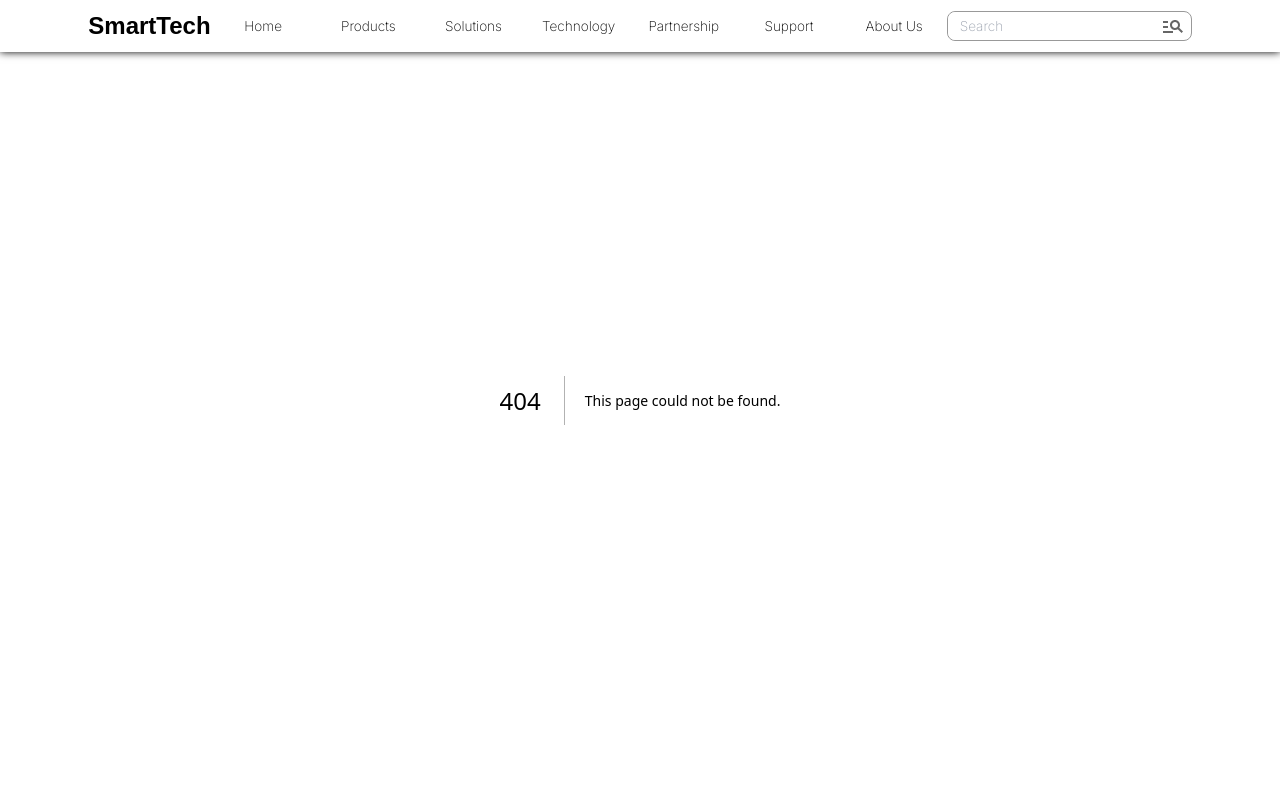
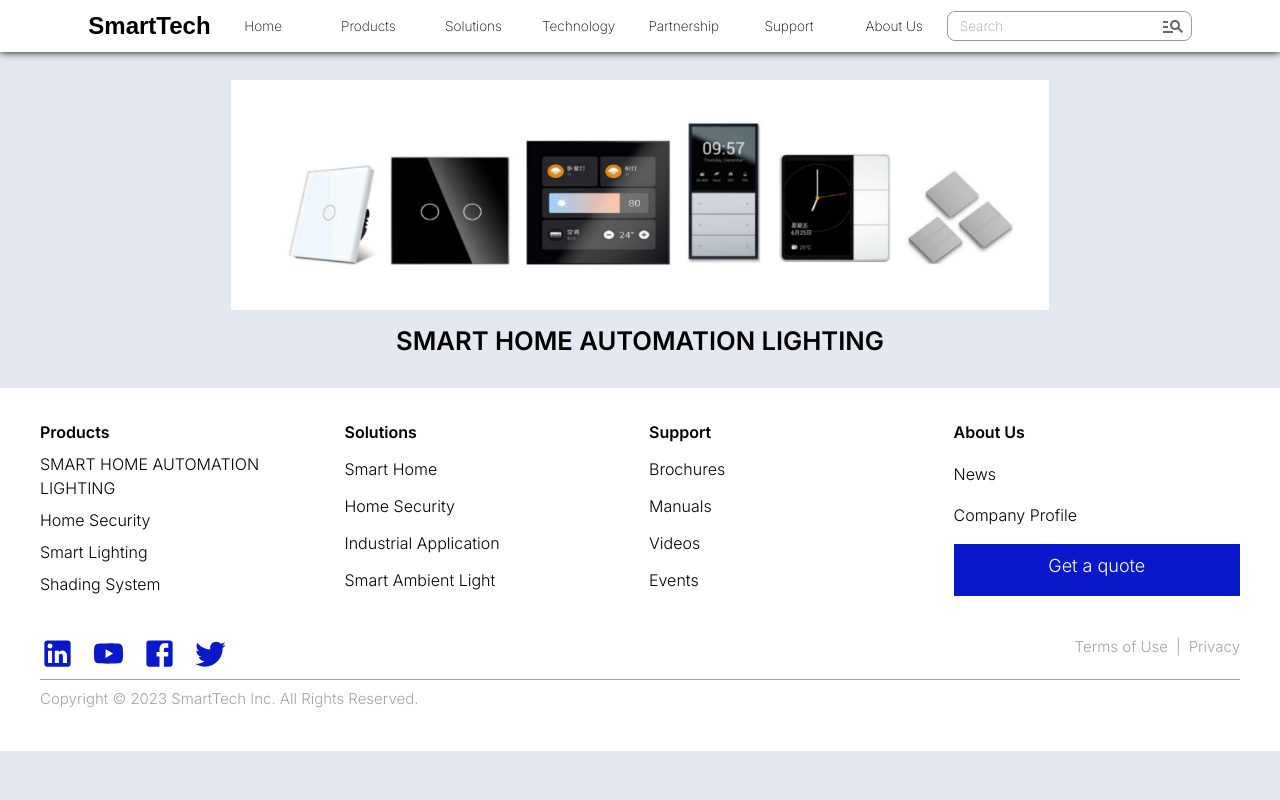
Before and after one commit to vrrayz/smarttech, a Next.js app: page /products/categories/smart_home_automation_lighting in a window 1280 px wide. Before the commit this address had no page. Shown: the top 800 px of the page. Built offline with nearby package versions, Linux system fonts and the light colour scheme.

Commit message:
smart lighiting set up

```diff
--- /dev/null
+++ b/src/app/products/categories/[category]/page.tsx
@@ -0,0 +1,55 @@
+"use client";
+import { Section, SectionHeader } from "@/components/Section";
+import { products } from "@/data/products";
+import React, { useMemo } from "react";
+import Image from "next/image";
+import styled from "styled-components";
+import { SCREENS } from "@/screens";
+
+export type Category = "smart_home_automation_lighting";
+
+const Page = ({ params }: { params: { category: Category } }) => {
+  const currentCategory = useMemo(
+    () => products[params.category],
+    [params.category]
+  );
+  const categoryTitle = useMemo(
+    () => params.category.toUpperCase().split("_").join(" "),
+    [params.category]
+  );
+  return (
+    <main>
+      <Section header={""} className="mt-8 md:mt-16">
+        <CategoryPlaceholder>
+          <CategoryPlaceholderImage
+            src={currentCategory.image}
+            alt={"Category image"}
+            width={300}
+            height={200}
+          />
+          <SectionHeader className="md:my-3">{categoryTitle}</SectionHeader>
+        </CategoryPlaceholder>
+      </Section>
+    </main>
+  );
+};
+
+const CategoryPlaceholder = styled.div`
+  ${SectionHeader} {
+    font-size: 18px;
+    ${SCREENS.md} {
+      font-size: 1.6rem;
+    }
+  }
+`;
+const CategoryPlaceholderImage = styled(Image)`
+  width: 100%;
+  height: 143px;
+  object-fit: contain;
+
+  ${SCREENS.md} {
+    height: 230px;
+  }
+`;
+
+export default Page;
--- a/src/components/Navbar.tsx
+++ b/src/components/Navbar.tsx
@@ -63,7 +63,7 @@
       <a href={menuItem.link}>{menuItem.title}</a>
       {menuItem.isDropdown && (
         <ul className={`dropdown-items`}>
-          {menuItem.items.map((item, j) => <li key={j}><a href="#">{item.item}</a></li>)}
+          {menuItem.items.map((item, j) => <li key={j}><a href={item.link}>{item.item}</a></li>)}
         </ul>
       )}
     </li>)
--- a/src/components/Section.tsx
+++ b/src/components/Section.tsx
@@ -4,12 +4,13 @@
 interface Prop {
   header: string;
   children: ReactNode;
+  className?: string;
 }
 
-export const Section = ({ header, children }: Prop) => {
+export const Section = ({ header, children, className }: Prop) => {
   return (
     <CustomSection>
-      <SectionHeader>{header}</SectionHeader>
+      <SectionHeader className={className}>{header}</SectionHeader>
       {children}
     </CustomSection>
   );
--- a/src/data/menuitems.ts
+++ b/src/data/menuitems.ts
@@ -2,8 +2,8 @@
   title: "Products",
   items: [
     {
-      item: "Control Center",
-      link: "#",
+      item: "SMART HOME AUTOMATION LIGHTING",
+      link: "/products/categories/smart_home_automation_lighting",
     },
     {
       item: "Home Security",
--- /dev/null
+++ b/src/data/products.ts
@@ -0,0 +1,15 @@
+export const categories = [
+  {
+    SMART_LIGHTING: {
+      items: [],
+      image: "/images/product_category/smart_lighting.png",
+    },
+  },
+];
+
+export const products = {
+  smart_home_automation_lighting: {
+    items: [],
+    image: "/images/product_category/smart_lighting.png",
+  },
+};
```
Also changed, not shown: public/images/product_category/smart_lighting.png (added).
